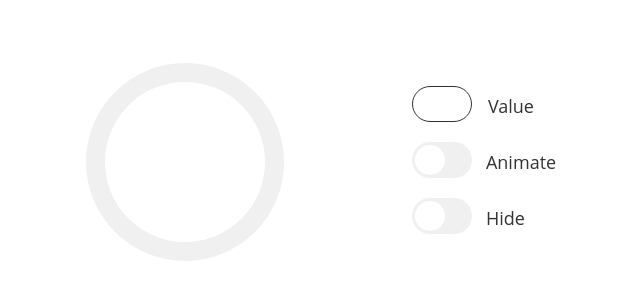
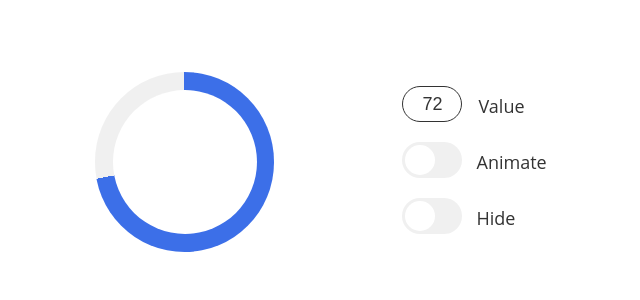
Before and after one commit to 2Shannon0/Progress-Web-Block, a plain HTML site: page index.html in a window 1280 px wide. Shown: the part 238-538 px from the top of the page, without its empty margins (315-955 px from the left). Drawn offline with Linux system fonts and the light colour scheme.

Commit message:
полная функциональность v1

```diff
--- a/css/input.css
+++ b/css/input.css
@@ -5,6 +5,7 @@
     border: 0.0625rem solid #333;
     background-color: white;
     padding: 0.1875rem 0.375rem;
+    font-size: 1.125rem;
     color: #333;
     text-align: center;
     outline: none;
--- a/css/styles.css
+++ b/css/styles.css
@@ -13,7 +13,7 @@ body {
     margin: 0;
 }
 
-#progress-container {
+.progress-container {
     display: flex;
     flex-direction: column;
     justify-content: center;
@@ -22,14 +22,25 @@ body {
     height: 100vh;
 }
 
-#progress-ring {
-    width: 10rem;
-    height: 10rem;
-    border: 1.2rem solid rgb(240, 240, 240);
+.progress-ring {
+    width: 11.2rem;
+    height: 11.2rem;
+    /* border: 1.2rem solid rgb(240, 240, 240); */
+    border-radius: 50%;
+    display: flex;
+    align-items: center;
+    justify-content: center;
+    background-color: rgb(240, 240, 240);
+}
+
+.progress-ring-in {
+    width: 9rem;
+    height: 9rem;
+    background: white;
     border-radius: 50%;
 }
 
-#controls {
+.controls {
     display: flex;
     flex-direction: column;
     gap: 1rem;
@@ -40,7 +51,7 @@ body {
 }
 
 @media screen and (orientation: landscape) {
-    #progress-container {
+    .progress-container {
         flex-direction: row;
         align-items: center;
     }
--- a/index.html
+++ b/index.html
@@ -10,11 +10,17 @@
     </head>
 
     <body>
-        <div id="progress-container">
-            <div id="progress-ring"></div>
-            <div id="controls">
+        <div class="progress-container">
+            <div class="progress-ring">
+                <div class="progress-ring-in"></div>
+            </div>
+            <div class="controls">
                 <div class="controlItem">
-                    <input class="inputValue__inp" id="inputValue" />
+                    <input
+                        class="inputValue__inp"
+                        id="input-value"
+                        value="72"
+                    />
                     <span class="inputValueLabel">Value</span>
                 </div>
                 <div class="controlItem">
--- a/index.js
+++ b/index.js
@@ -0,0 +1,75 @@
+let progressElement = document.querySelector(".progress-ring"),
+    progressValueInput = document.querySelector(".inputValue__inp"),
+    animateCheckbox = document.getElementById("checkboxAnimate"),
+    hideCheckbox = document.getElementById("checkboxHide");
+
+let hideMode = false;
+/**
+ * Интревал режима анимации
+ */
+let animationActions;
+let animationMode = false;
+
+const updateProgress = (progressEndValue) => {
+    progressStartValue = 0;
+    let fullCirckleCount = 0;
+    if (!progressEndValue || progressEndValue == 0) {
+        progressElement.style.background = `rgb(240, 240, 240)`;
+        return;
+    }
+    const progress = setInterval(() => {
+        if (progressStartValue + 100 * fullCirckleCount >= progressEndValue) {
+            clearInterval(progress);
+        }
+        if (progressStartValue > 100) {
+            progressStartValue = 0;
+            fullCirckleCount += 1;
+        }
+
+        progressStartValue += 0.5;
+        progressElement.style.background = `conic-gradient(rgb(60, 111, 232) ${
+            progressStartValue * 3.6
+        }deg, rgb(240, 240, 240) 0deg)`;
+        if (progressStartValue + 100 * fullCirckleCount >= progressEndValue) {
+            clearInterval(progress);
+        }
+    }, 2.5);
+};
+
+const runAnimate = () => {
+    console.log(animationMode);
+
+    if (animationMode) {
+        animationMode = false;
+        clearInterval(animationActions);
+        return;
+    }
+    animationMode = true;
+    animationActions = setInterval(() => {
+        updateProgress(Math.round(Math.random() * 100));
+    }, 2000);
+};
+// Запускаем прогресс при первой загрузке
+if (!animationMode) {
+    console.log("progressValueInput.value", progressValueInput.value);
+    updateProgress(Number(progressValueInput.value));
+}
+
+// Отслеживаем изменение значений
+progressValueInput.addEventListener("input", () => {
+    updateProgress(Number(progressValueInput.value));
+});
+
+animateCheckbox.addEventListener("input", runAnimate);
+
+hideCheckbox.addEventListener("input", () => {
+    if (hideMode) {
+        hideMode = false;
+        console.log("HideModeOff");
+        progressElement.style.display = "flex";
+    } else {
+        hideMode = true;
+        console.log("HideModeOn");
+        progressElement.style.display = "none";
+    }
+});
```
